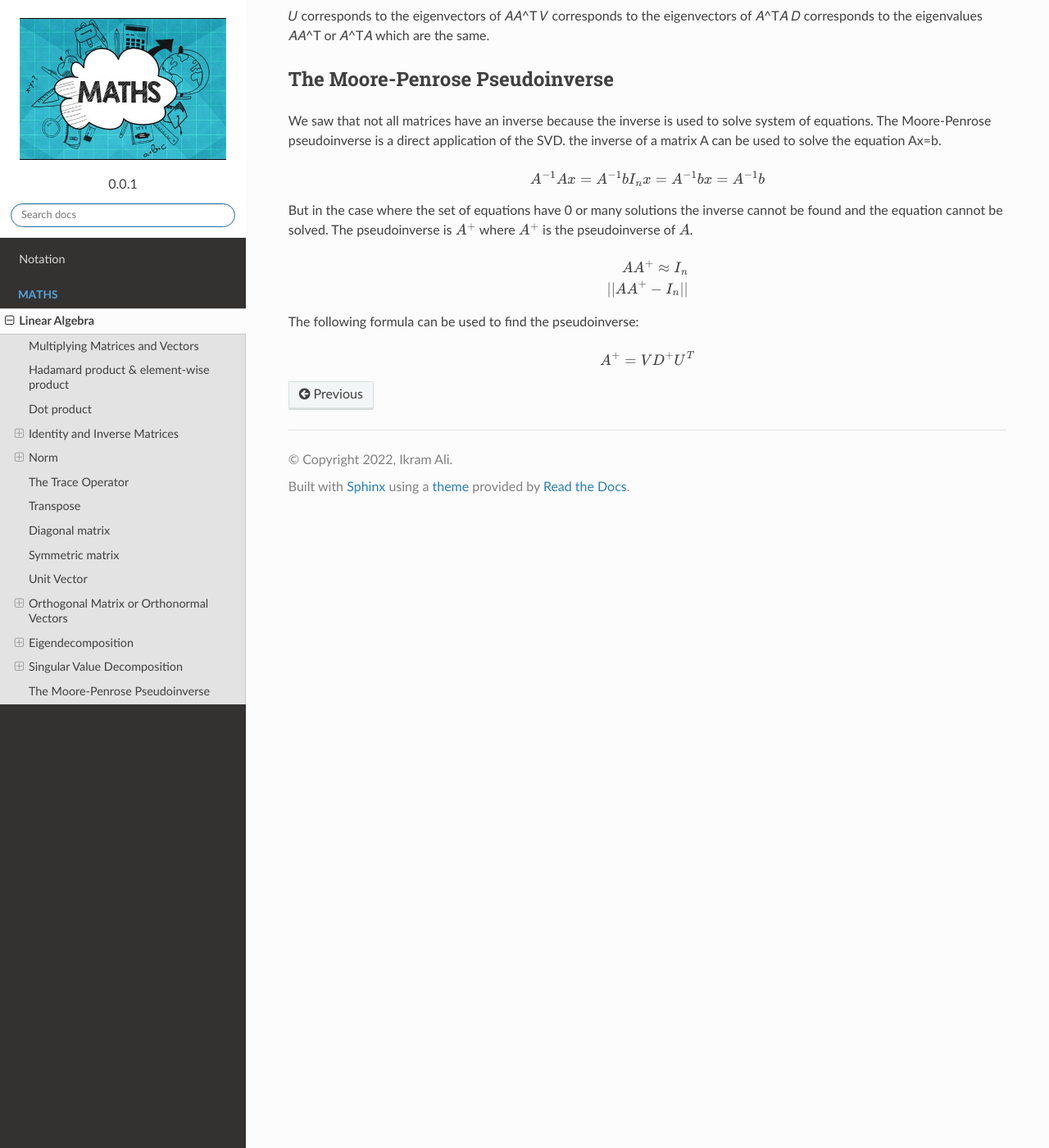
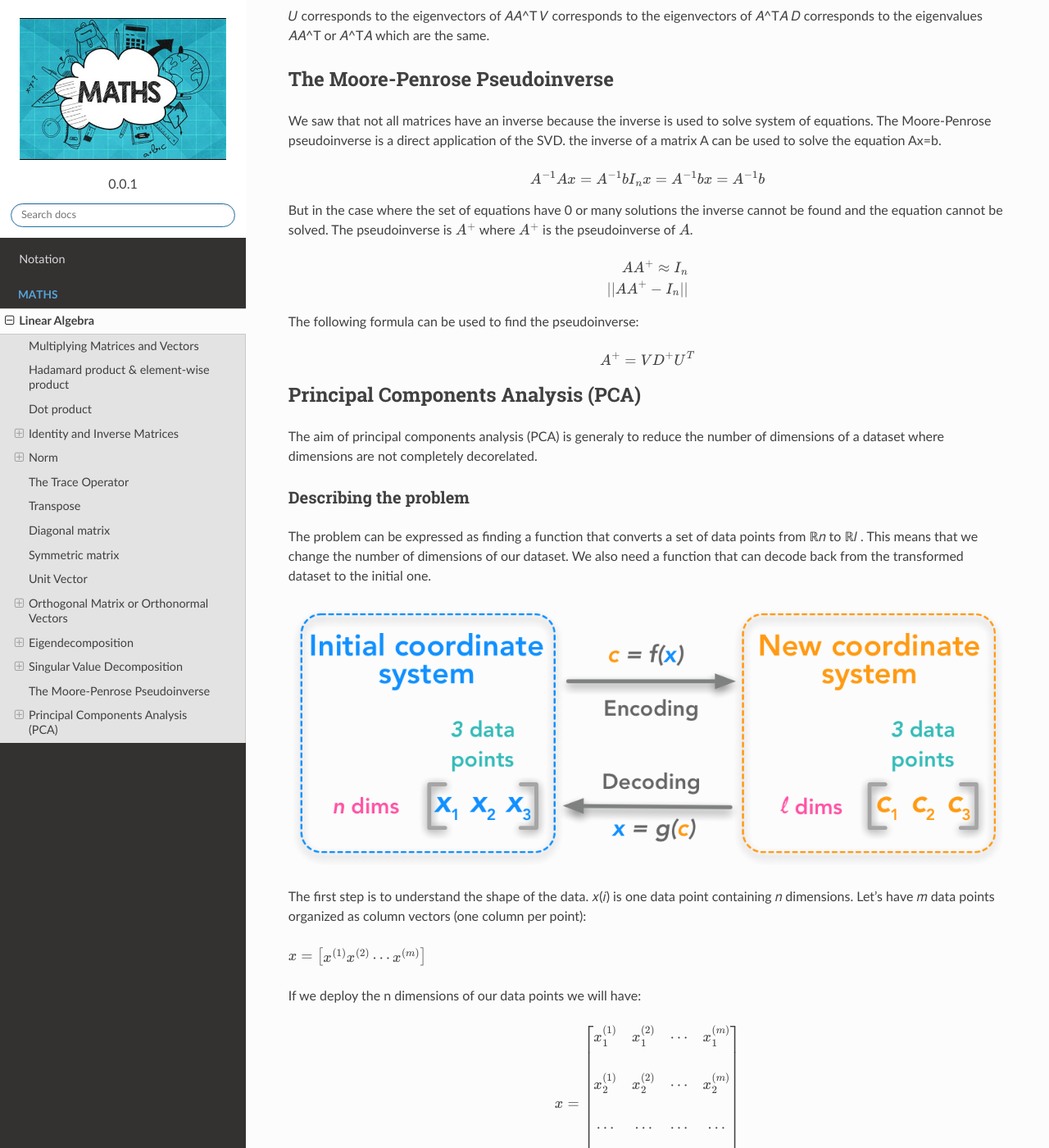
Before and after one commit to akkefa/ml-notes, a Sphinx documentation site: the page built from docs/linear_algebra.rst, in a window 1280 px wide and 1400 px high, scrolled down 11728 px. Shown: the whole window at 82% size. Built offline with Sphinx 7.4.7 and the Read the Docs theme 2.0.0, drawn with Linux system fonts in a browser that asks for light colours; some of the changed text lies outside the part shown.

Commit message:
new examples added.

```diff
--- a/docs/linear_algebra.rst
+++ b/docs/linear_algebra.rst
@@ -823,3 +823,57 @@ The following formula can be used to find the pseudoinverse:
 .. math::
 
     A^+= VD^+U^T
+
+
+Principal Components Analysis (PCA)
+------------------------------------
+The aim of principal components analysis (PCA) is generaly to reduce the number of dimensions of a dataset where
+dimensions are not completely decorelated.
+
+Describing the problem
+^^^^^^^^^^^^^^^^^^^^^^
+The problem can be expressed as finding a function that converts a set of data points from  ℝ𝑛  to  ℝ𝑙 .
+This means that we change the number of dimensions of our dataset. We also need a function that can decode back
+from the transformed dataset to the initial one.
+
+.. image:: _static/linear_algebra/principal-components-analysis-PCA-change-coordinates.png
+
+The first step is to understand the shape of the data.  𝑥(𝑖)  is one data point containing  𝑛  dimensions. Let's have
+𝑚  data points organized as column vectors (one column per point):
+
+:math:`x=\begin{bmatrix} x^{(1)}  x^{(2)}  \cdots  x^{(m)} \end{bmatrix}`
+
+If we deploy the n dimensions of our data points we will have:
+
+.. math::
+    x=\begin{bmatrix}
+        x_1^{(1)} & x_1^{(2)} & \cdots & x_1^{(m)}\\\\
+        x_2^{(1)} & x_2^{(2)} & \cdots & x_2^{(m)}\\\\
+        \cdots & \cdots & \cdots & \cdots\\\\
+        x_n^{(1)} & x_n^{(2)} & \cdots & x_n^{(m)}
+    \end{bmatrix}
+
+We can also write:
+
+.. math::
+
+    x=\begin{bmatrix}
+        x_1\\\\
+        x_2\\\\
+        \cdots\\\\
+        x_n
+    \end{bmatrix}
+
+c will have the shape:
+
+.. math::
+
+    c=\begin{bmatrix}
+        c_1\\\\
+        c_2\\\\
+        \cdots\\\\
+        c_l
+    \end{bmatrix}
+
+Adding some constraints: the decoding function
+^^^^^^^^^^^^^^^^^^^^^^^^^^^^^^^^^^^^^^^^^^^^^^
```
Also changed, not shown: docs/_static/linear_algebra/principal-components-analysis-PCA-change-coordinates.png (added).
